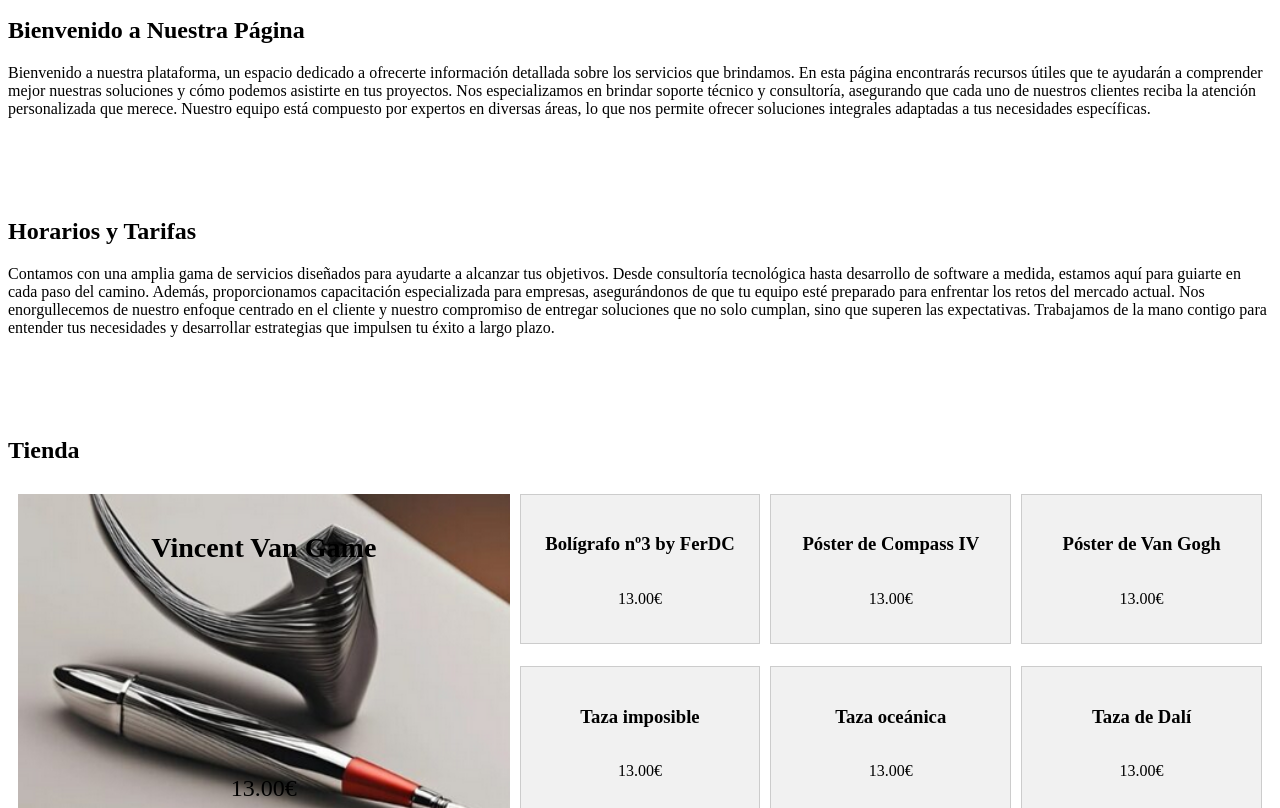
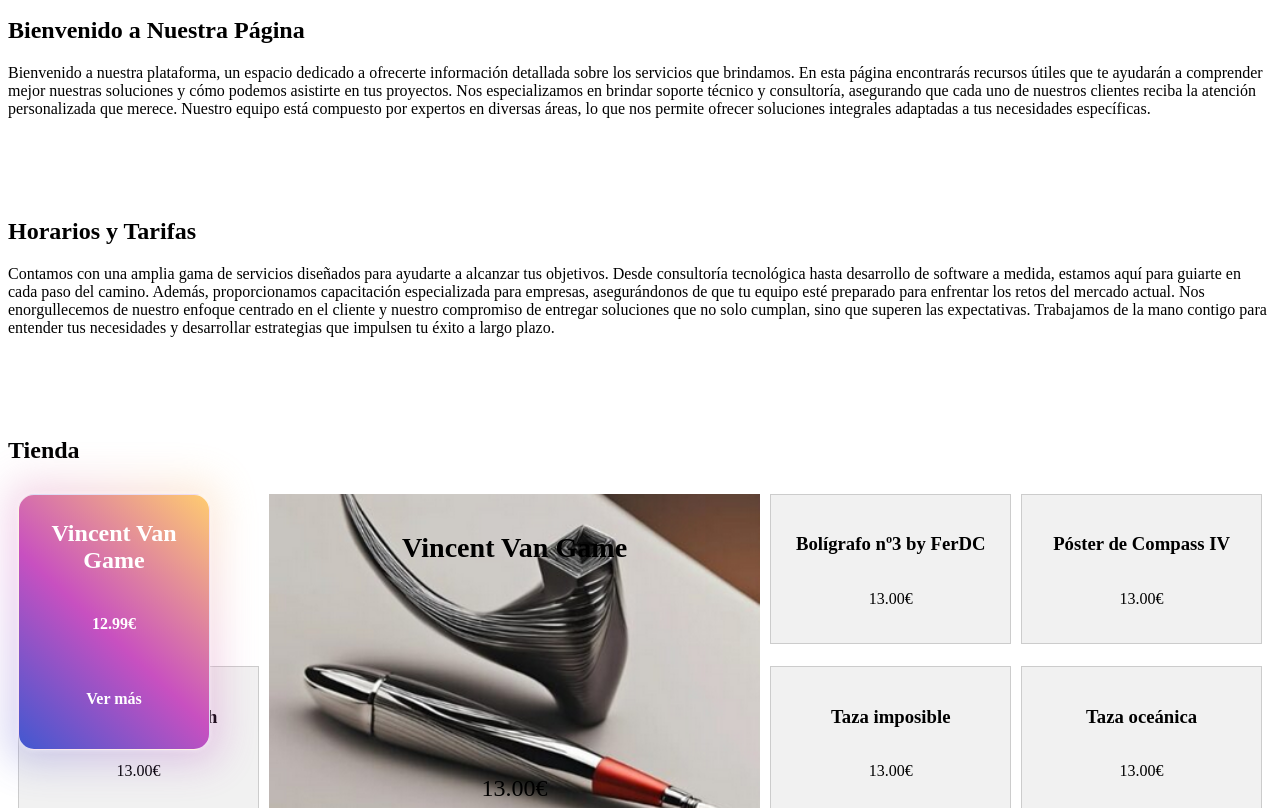
Before and after one commit to nami531/Pagina-web-MoM, a website: page html/index.html in a window 1280 px wide. Shown: the part 144-952 px from the top of the page. Drawn offline with Linux system fonts and the light colour scheme.

Commit message:
Flip card tienda

```diff
--- a/html/css/styles.css
+++ b/html/css/styles.css
@@ -161,3 +161,95 @@ button:hover {
 #prod1 {
     background-image: url(../media/img/boli3.png);
 }
+
+
+/*Efecto flip card*/
+/* From Uiverse.io by htwarriors108 */
+.myCard {
+    background-color: transparent;
+    width: 190px;
+    height: 254px;
+    perspective: 1000px;
+  }
+
+  .title {
+    font-size: 1.5em;
+    font-weight: 900;
+    text-align: center;
+    margin: 0;
+  }
+
+  .innerCard {
+    position: relative;
+    width: 100%;
+    height: 100%;
+    text-align: center;
+    transition: transform 0.8s;
+    transform-style: preserve-3d;
+    cursor: pointer;
+  }
+
+  .myCard:hover .innerCard {
+    transform: rotateY(180deg);
+  }
+
+  .frontSide,
+  .backSide {
+    position: absolute;
+    display: flex;
+    flex-direction: column;
+    align-items: center;
+    justify-content: space-evenly;
+    width: 100%;
+    height: 100%;
+    -webkit-backface-visibility: hidden;
+    backface-visibility: hidden;
+    border: 1px solid rgba(255, 255, 255, 0.8);
+    border-radius: 1rem;
+    color: white;
+    box-shadow: 0 0 0.3em rgba(255, 255, 255, 0.5);
+    font-weight: 700;
+  }
+
+  .frontSide,
+  .frontSide::before {
+    background: linear-gradient(43deg, rgb(65, 88, 208) 0%, rgb(200, 80, 192) 46%, rgb(255, 204, 112) 100%);
+  }
+
+  .backSide,
+  .backSide::before {
+    background-image: linear-gradient(160deg, #0093E9 0%, #80D0C7 100%);
+  }
+
+  .backSide {
+    transform: rotateY(180deg);
+  }
+
+  .frontSide::before,
+  .backSide::before {
+    top: 50%;
+    left: 50%;
+    transform: translate(-50%, -50%);
+    content: '';
+    width: 110%;
+    height: 110%;
+    position: absolute;
+    z-index: -1;
+    border-radius: 1em;
+    filter: blur(20px);
+    animation: animate 5s linear infinite;
+  }
+
+  @keyframes animate {
+    0% {
+      opacity: 0.3;
+    }
+
+    80% {
+      opacity: 1;
+    }
+
+    100% {
+      opacity: 0.3;
+    }
+  }
--- a/html/index.html
+++ b/html/index.html
@@ -56,6 +56,19 @@
     <section id="tienda">
       <h2>Tienda</h2>
       <div class="grid-container">
+        <div class="myCard">
+          <div class="innerCard">
+              <div class="frontSide">
+                  <p class="title">Vincent Van Game</p>
+                  <p>12.99€</p>
+                  <p>Ver más</p>
+              </div>
+              <div class="backSide">
+                  <p class="title">Vincent Van Game</p>
+                  <p>Sumérgete en el fascinante mundo de Van Gogh con este juego de mesa inspirado en su icónica obra La Noche Estrellada. Combina estrategia y creatividad mientras recorres el vibrante universo de colores y texturas del famoso pintor. Ideal para amantes del arte y los juegos, cada partida es una nueva oportunidad de explorar el genio de Van Gogh y sus célebres pinturas.</p>
+              </div>
+          </div>
+      </div>
         <div id="prod1" class="featured">
           <h3>Vincent Van Game</h3>
           <p>13.00€</p>
@@ -99,6 +112,20 @@
         También puedes utilizar nuestro formulario de contacto, donde uno de nuestros agentes se pondrá en contacto contigo a la brevedad.
         Tu satisfacción es nuestra prioridad, y estamos aquí para asegurarnos de que obtengas el máximo valor de nuestros servicios.
       </p>
+      <div class="neuromorfismo">
+      <div class="container">
+        <button class="button">
+            <span class="content">
+                <span class="char" data-label="Enviar">E</span>
+                <span class="char" data-label="Enviar">n</span>
+                <span class="char" data-label="Enviar">v</span>
+                <span class="char" data-label="Enviar">i</span>
+                <span class="char" data-label="Enviar">a</span>
+                <span class="char" data-label="Enviar">r</span>
+            </span>
+        </button>
+      </div>
+    </div>
     </section>
 
     <button type="button">Test button</button>
```
